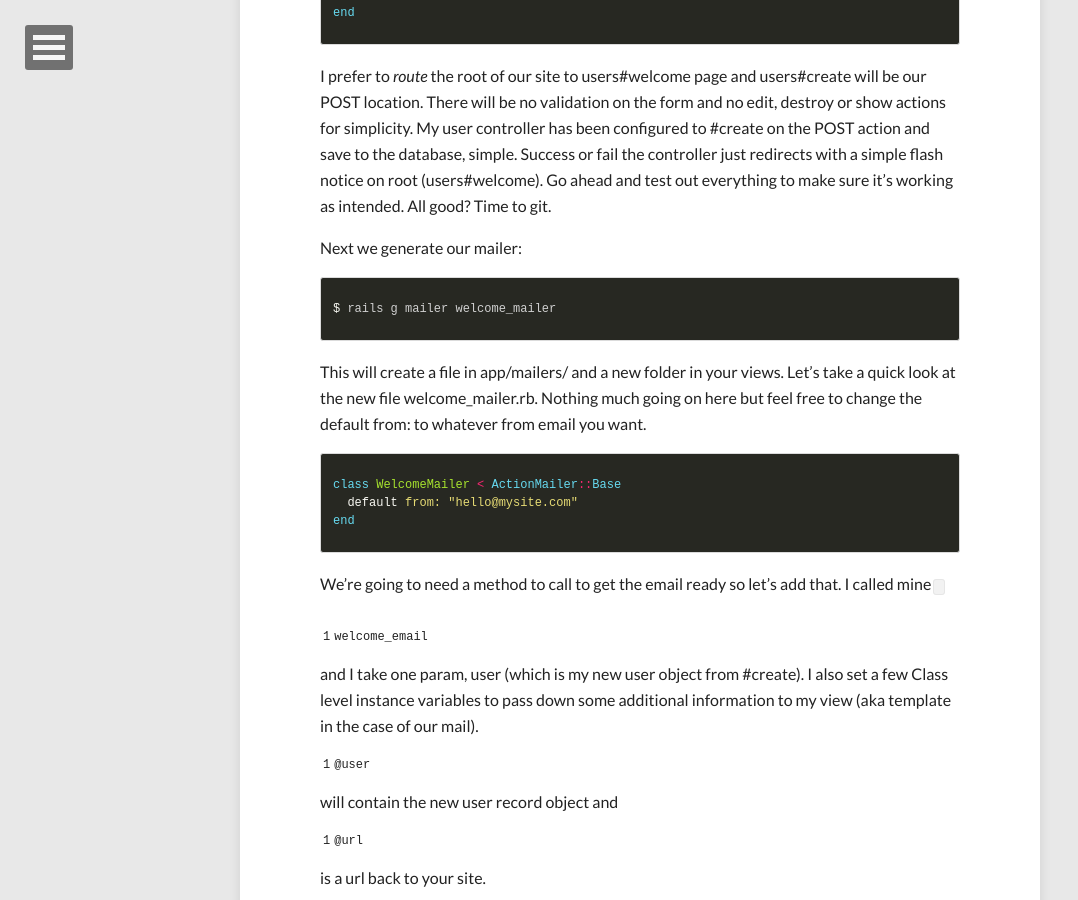
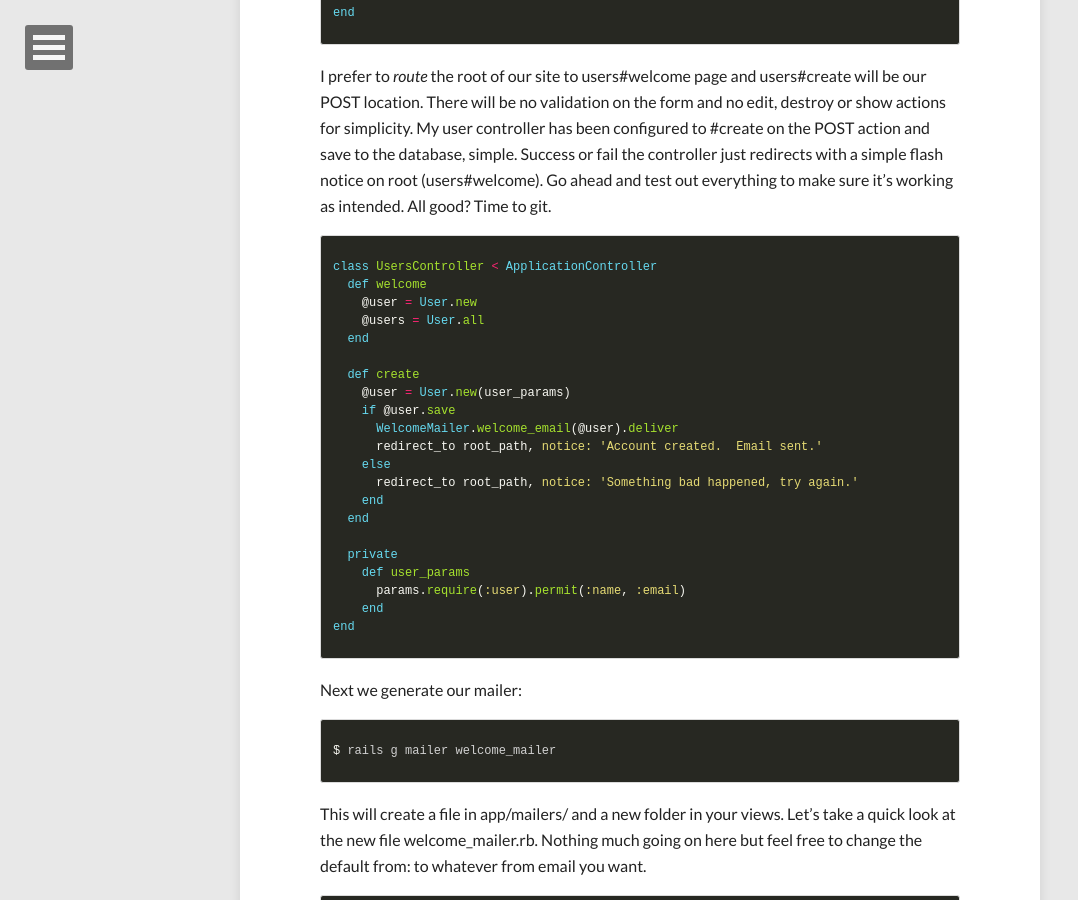
Before and after one commit to chadcodes/chadcodes.github.io, a Jekyll site: the page built from _posts/2014-06-30-actionmailer-for-localhost.markdown, in a window 1280 px wide and 900 px high, scrolled down 1838 px. Shown: the whole window, without its empty margins (0-1078 px from the left). Built offline with Jekyll 4.4.1, drawn with Linux system fonts in a browser that asks for light colours; nearby versions of some CDN libraries.

Commit message:
add code

```diff
--- a/_posts/2014-06-30-actionmailer-for-localhost.markdown
+++ b/_posts/2014-06-30-actionmailer-for-localhost.markdown
@@ -56,6 +56,30 @@ end
 {% endhighlight %}
 
 I prefer to _route_ the root of our site to users#welcome page and users#create will be our POST location.  There will be no validation on the form and no edit, destroy or show actions for simplicity.  My user controller has been configured to #create on the POST action and save to the database, simple.  Success or fail the controller just redirects with a simple flash notice on root (users#welcome).  Go ahead and test out everything to make sure it’s working as intended.  All good?  Time to git.
+
+{% highlight ruby %}
+class UsersController < ApplicationController
+  def welcome
+    @user = User.new
+    @users = User.all
+  end
+
+  def create
+    @user = User.new(user_params)
+    if @user.save
+      WelcomeMailer.welcome_email(@user).deliver
+      redirect_to root_path, notice: 'Account created.  Email sent.'
+    else
+      redirect_to root_path, notice: 'Something bad happened, try again.'
+    end
+  end
+
+  private
+    def user_params
+      params.require(:user).permit(:name, :email)
+    end
+end
+{% endhighlight %}
 
 Next we generate our mailer:
 
```
